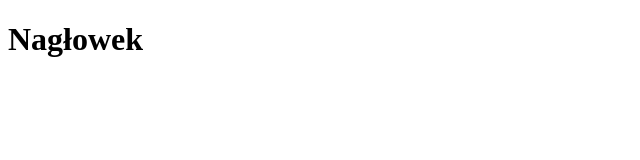
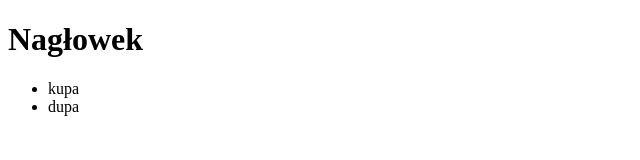
Before and after one commit to WojciechDutkiewicz/projekt, a plain HTML site: page index.html in a window 1280 px wide. Shown: the full height of the page, 0-640 px from the left. Drawn offline with Linux system fonts and the light colour scheme.

Commit message:
dodaliśmy element Ul

```diff
--- a/index.html
+++ b/index.html
@@ -8,5 +8,9 @@
   </head>
   <body>
     <h1>Nagłowek</h1>
+    <ul>
+      <li>kupa</li>
+      <li>dupa</li>
+    </ul>
   </body>
 </html>
```
